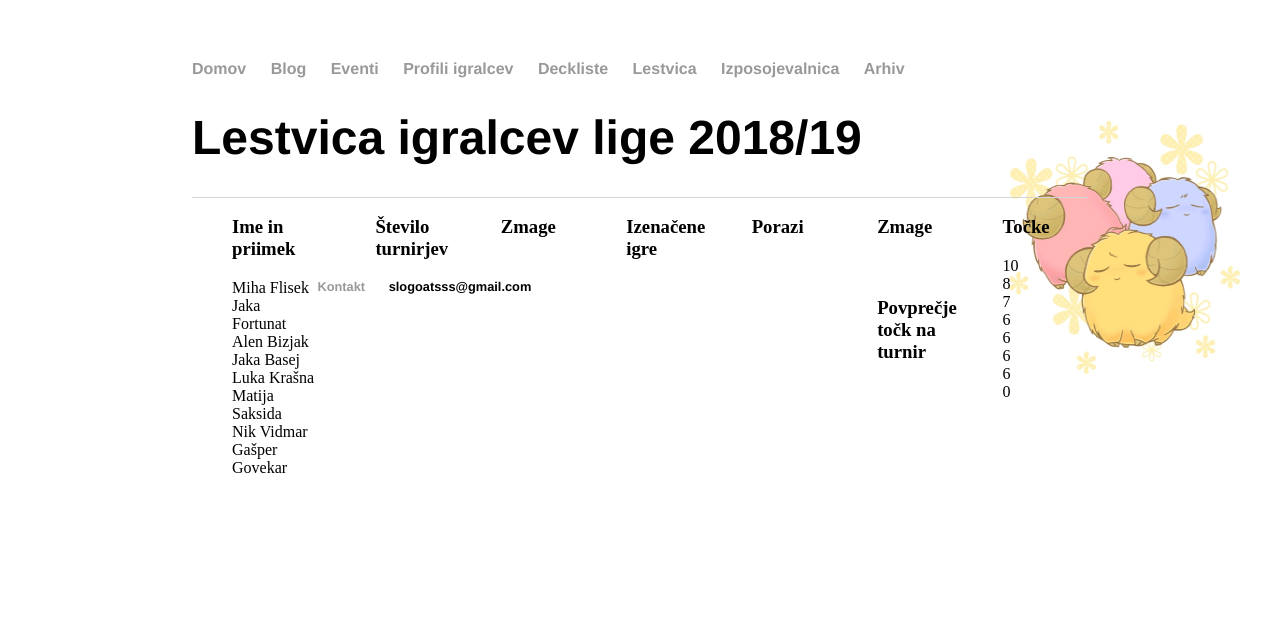
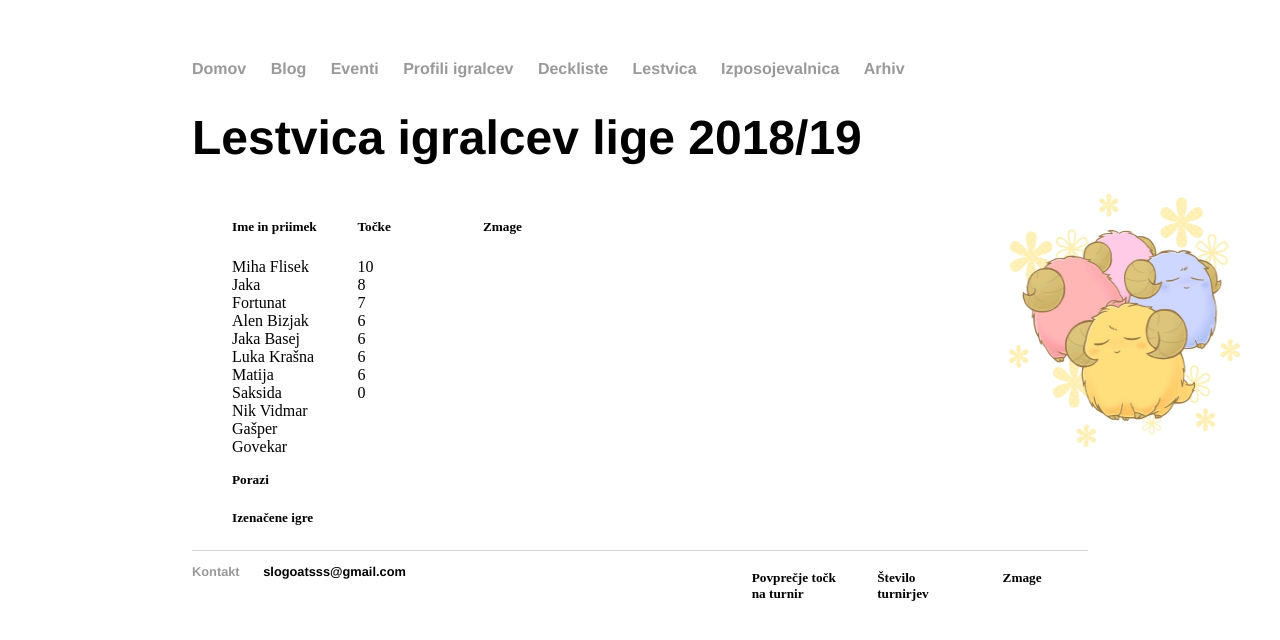
Before and after one commit to slogoatsss/slogoatsss.github.io, a Jekyll site: the page built from lestvica/index.html, in a window 1280 px wide. Shown: the top 640 px of the page. Built offline with Jekyll 4.4.1, drawn with Linux system fonts in a browser that asks for light colours.

Commit message:
Update index.html

```diff
--- a/lestvica/index.html
+++ b/lestvica/index.html
@@ -39,42 +39,42 @@ title: Lestvica
 	<p>
 	<div style="float: left; width: 14%;">
 		<ul id="ime" style="list-style: none">
-			<li><h3>Ime in priimek</h3></li>
+			<li><h5>Ime in priimek</h5></li>
 		</ul>
 	</div>
-	<div style="float: right; width: 14%;">
+	<div style="float: left; width: 14%;">
 		<ul id="tocke" style="list-style: none">
-			<li><h3>Točke</h3></li>
+			<li><h5>Točke</h5></li>
+		</ul>
+	</div>
+	<div style="float: left; width: 14%;">
+		<ul id="zmage" style="list-style: none">
+			<li><h5>Zmage</h5></li>
+		</ul>
+	</div>
+	<div style="float: center; width: 14%;">
+		<ul id="porazi" style="list-style: none">
+			<li><h5>Porazi</h5></li>
+		</ul>
+	</div>
+	<div style="float: center; width: 14%;">
+		<ul id="drawi" style="list-style: none">
+			<li><h5>Izenačene igre</h5></li>
 		</ul>
 	</div>
 	<div style="float: right; width: 14%;">
 		<ul id="zmage" style="list-style: none">
-			<li><h3>Zmage</h3></li>
-		</ul>
-	</div>
-	<div style="float: right; width: 14%;">
-		<ul id="porazi" style="list-style: none">
-			<li><h3>Porazi</h3></li>
-		</ul>
-	</div>
-	<div style="float: right; width: 14%;">
-		<ul id="drawi" style="list-style: none">
-			<li><h3>Izenačene igre</h3></li>
-		</ul>
-	</div>
-	<div style="float: right; width: 14%;">
-		<ul id="zmage" style="list-style: none">
-			<li><h3>Zmage</h3></li>
+			<li><h5>Zmage</h5></li>
 		</ul>
 	</div>
 	<div style="float: right; width: 14%;">
 		<ul id="turnirji" style="list-style: none">
-			<li><h3>Število turnirjev</h3></li>
+			<li><h5>Število turnirjev</h5></li>
 		</ul>
 	</div>
 	<div style="float: right; width: 14%;">
 		<ul id="average" style="list-style: none">
-			<li><h3>Povprečje točk na turnir</h3></li>
+			<li><h5>Povprečje točk na turnir</h5></li>
 		</ul>
 	</div>
 	</p>
```
